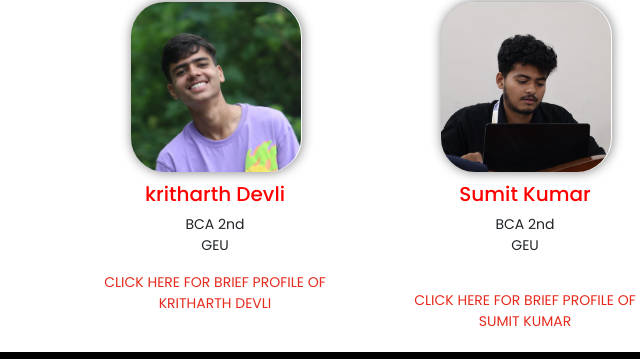
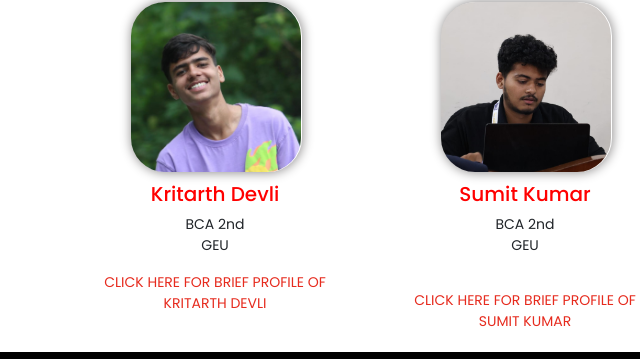
Before and after one commit to TojanHorse/farewell-DCA, a plain HTML site: page index.html in a window 1280 px wide. Shown: the part 2158-2517 px from the top of the page, 166-806 px from the left. Drawn offline with nearby package versions, Linux system fonts and the light colour scheme.

Commit message:
fully ready

```diff
--- a/index.html
+++ b/index.html
@@ -246,9 +246,9 @@ Come and be part of this joyous event, where we say farewell for now, but not fo
               <img src="assets/kritharth.jpeg">
             </div>
             <div class="speakers-txtbox">
-              <h1 class="fs-25 fw-900">kritharth Devli</h1>
+              <h1 class="fs-25 fw-900">Kritarth Devli</h1>
               <p class="fs-18 fw-500">BCA 2nd <br>GEU</p>
-              <a href="https://in.linkedin.com/in/kritarth-devli-28749a249"><p class="fs-14 text-base-color">CLICK HERE FOR BRIEF PROFILE OF KRITHARTH DEVLI</p></a>
+              <a href="https://in.linkedin.com/in/kritarth-devli-28749a249"><p class="fs-14 text-base-color">CLICK HERE FOR BRIEF PROFILE OF KRITARTH DEVLI</p></a>
             </div>
           </div>
         </div>
```
